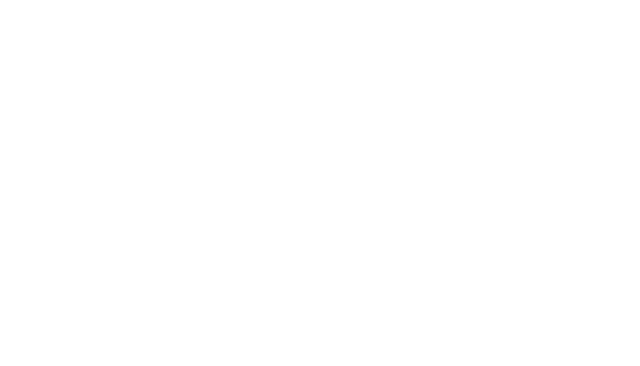
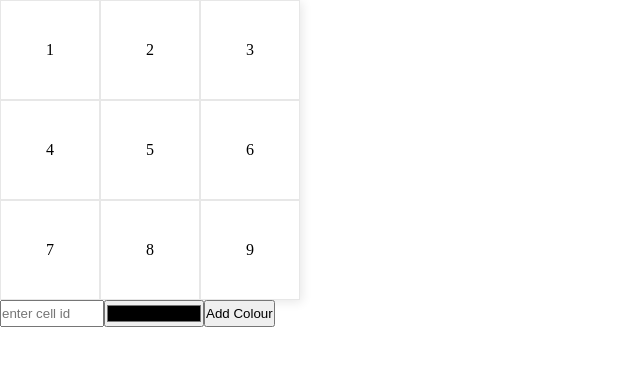
Before and after one commit to acciojob/Replit-Asian-Paints-gopiraju9000, a website: page main.html in a window 1280 px wide. Shown: the whole page, without its empty margins (0-640 px from the left). Drawn offline with Linux system fonts and the light colour scheme.

Commit message:
created a submission

```diff
--- a/main.html
+++ b/main.html
@@ -8,6 +8,12 @@
 
 <body>
 	<!-- the entire body must be written by student -->
+	<div id = "grid-container"></div>
+	<form >
+		<input type = "number" min = "1" max = "9"name = "id"id = "input-id"placeholder = "enter cell id" required>
+		<input type = "color" name = "color"id = "colour-id"required>
+		<button>Add Colour</button>
+	</form>
     <script type="text/javascript" src="./script.js">
 </script>
 
--- a/script.js
+++ b/script.js
@@ -1 +1,20 @@
 //your JS code here. If required.
+const grid = document.querySelector("#grid-container");
+for(let i = 1;i <= 9;i++){
+	const grid_item = document.createElement("div");
+	grid_item.id = i;
+	grid_item.innerText = i;
+	grid_item.className = "grid-item";
+	grid.appendChild(grid_item);
+}
+const form = document.querySelector("form");
+let prev_ele = null;
+form.addEventListener("submit",(event) =>{
+	event.preventDefault();
+	let selected_id = form.id.value;
+	let selected_color = form.color.value;
+	let cell = document.getElementById(selected_id);
+	cell.style.backgroundColor = selected_color;
+	if(prev_ele) prev_ele.style.backgroundColor = "#ffffff";
+	prev_ele = cell;
+});
--- a/styles.css
+++ b/styles.css
@@ -1 +1,26 @@
-/*  your css code here. If applicable */
+*{
+	margin:0px;
+	padding:0px;
+}
+#grid-container{
+	height:300px;
+	width:300px;
+	display:inline-grid;
+	grid-template-columns:repeat(3,1fr);
+	grid-template-rows:repeat(3,1fr);
+	box-shadow:2px 2px 10px #e7e7e7;
+	gap:0px;
+}
+.grid-item{
+	display:flex;
+	border:1px solid #e7e7e7;
+	align-items:center;
+	justify-content:center;
+	/* transition:1s; */
+}
+form{
+	display:flex;
+}
+form>input{
+	width:100px;
+}
```
